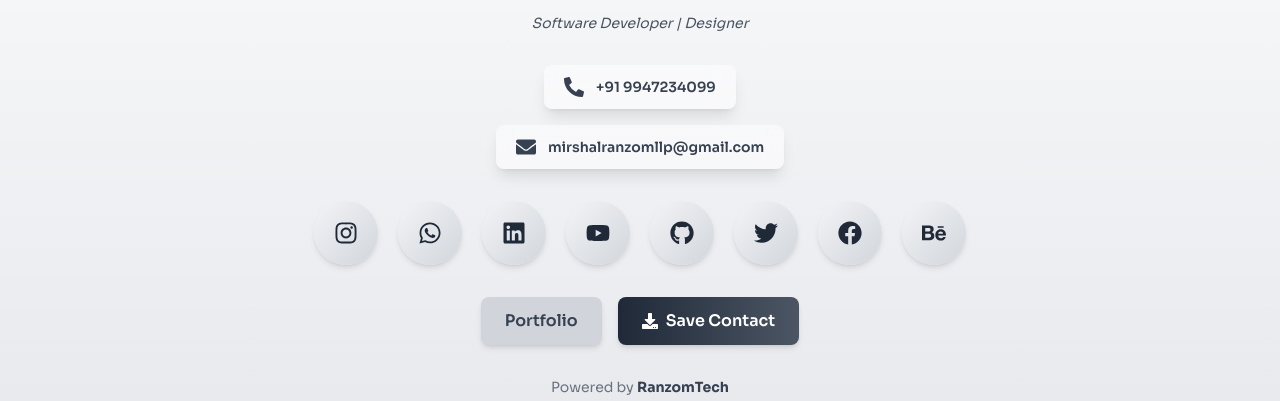
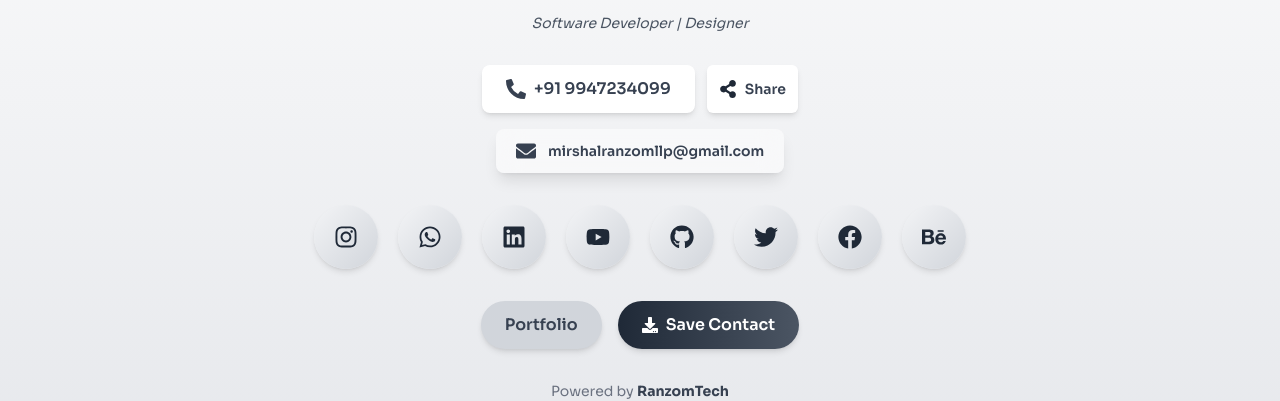
Before and after one commit to yaseenmirshal/ymnfc, a Next.js app: page / in a window 1280 px wide. Shown: the part 307-708 px from the top of the page. Built offline with nearby package versions, Linux system fonts and the light colour scheme.

Commit message:
final updated

```diff
--- a/app/page.js
+++ b/app/page.js
@@ -15,6 +15,7 @@ import {
   FaEnvelope,
   FaBehance,
   FaDownload,
+  FaShareAlt,
 } from 'react-icons/fa';
 
 export default function Home() {
@@ -45,6 +46,8 @@ export default function Home() {
       </div>
     );
   }
+
+
 
   return (
     <div className="min-h-screen bg-gradient-to-b from-white to-gray-200 text-gray-800 relative">
@@ -98,11 +101,43 @@ export default function Home() {
   data-aos="fade-up"
   data-aos-delay="400"
 >
-  <ContactCard
-    href="tel:+919947234099"
-    icon={<FaPhoneAlt size={20} />}
-    text="+91 9947234099"
-  />
+  <div className="flex flex-row gap-3">
+    <a
+      href="tel:+919947234099"
+      className="flex items-center gap-2 px-6 py-3 rounded-lg font-semibold text-md shadow-md bg-white backdrop-blur-md text-gray-700 hover:bg-gray-300 hover:scale-110 transition-transform duration-300"
+      style={{ textDecoration: 'none' }}
+    >
+      <FaPhoneAlt size={20} />
+      +91 9947234099
+    </a>
+    <button
+      onClick={async () => {
+        const nfcLink = 'https://yaseen-mirshal-portfolio.vercel.app/';
+        if (navigator.share) {
+          try {
+            await navigator.share({
+              title: 'Yaseen Mirshal NFC Link',
+              url: nfcLink,
+            });
+          } catch (e) {}
+        } else {
+          try {
+            await navigator.clipboard.writeText(nfcLink);
+            alert('NFC link copied to clipboard!');
+          } catch {
+            alert('Failed to copy link');
+          }
+        }
+      }}
+      className="flex items-center justify-center p-3 rounded-md shadow-md bg-white hover:text-black hover:scale-110 transition-transform duration-300"
+      title="Share NFC Link"
+      aria-label="Share NFC Link"
+    >
+
+      <FaShareAlt className='mr-2' size={18} />
+      <span className="text-gray-700 text-sm font-semibold">Share </span>
+    </button>
+  </div>
   <ContactCard
     href="mailto:mirshalranzomllp@gmail.com"
     icon={<FaEnvelope size={20} />}
@@ -150,10 +185,12 @@ export default function Home() {
 }
 
 // Contact Card Component
-const ContactCard = ({ icon, text }) => (
+const ContactCard = ({ icon, text, href }) => (
   <div className="flex items-center gap-3 bg-white/50 backdrop-blur-md px-5 py-3 rounded-lg shadow-lg hover:scale-105 transition-transform duration-300">
     <div className="text-gray-700">{icon}</div>
-    <span className="text-gray-700 text-sm font-semibold">{text}</span>
+    <a href={href} className="text-gray-700 text-sm font-semibold hover:underline focus:underline">
+      {text}
+    </a>
   </div>
 );
 
@@ -173,7 +210,7 @@ const SocialLink = ({ href, icon }) => (
 // Button Component
 const Button = ({ text, isPrimary, icon }) => (
   <button
-    className={`flex items-center justify-center gap-2 px-6 py-3 rounded-lg font-semibold text-md shadow-md transition-transform duration-300 ${
+    className={`flex items-center justify-center gap-2 px-6 py-3 rounded-full font-semibold text-md shadow-md transition-transform duration-300 ${
       isPrimary
         ? 'bg-gradient-to-r from-gray-800 to-gray-600 hover:from-gray-700 hover:to-gray-500 text-white'
         : 'bg-gray-300 hover:bg-gray-400 text-gray-700'
```
